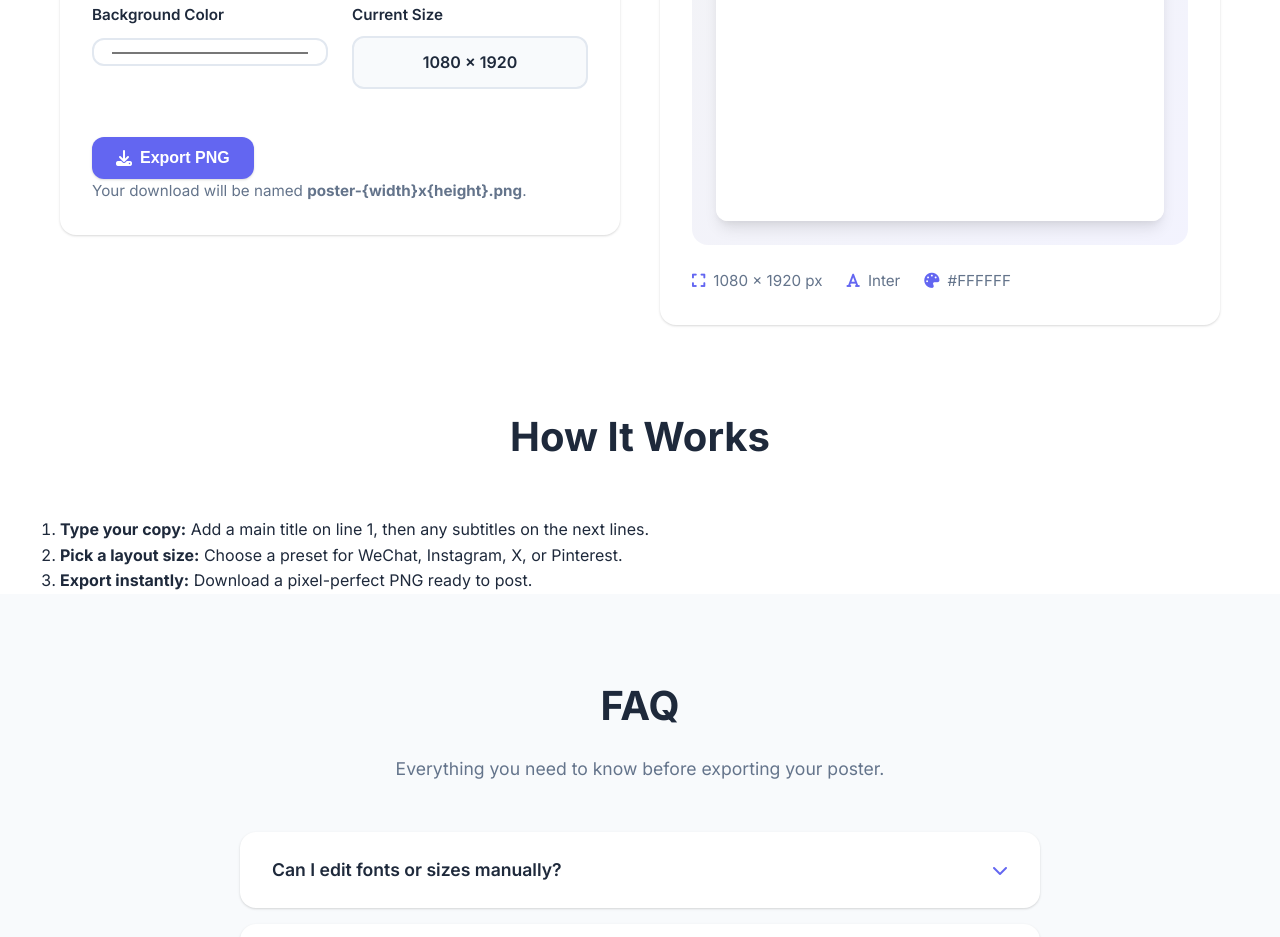
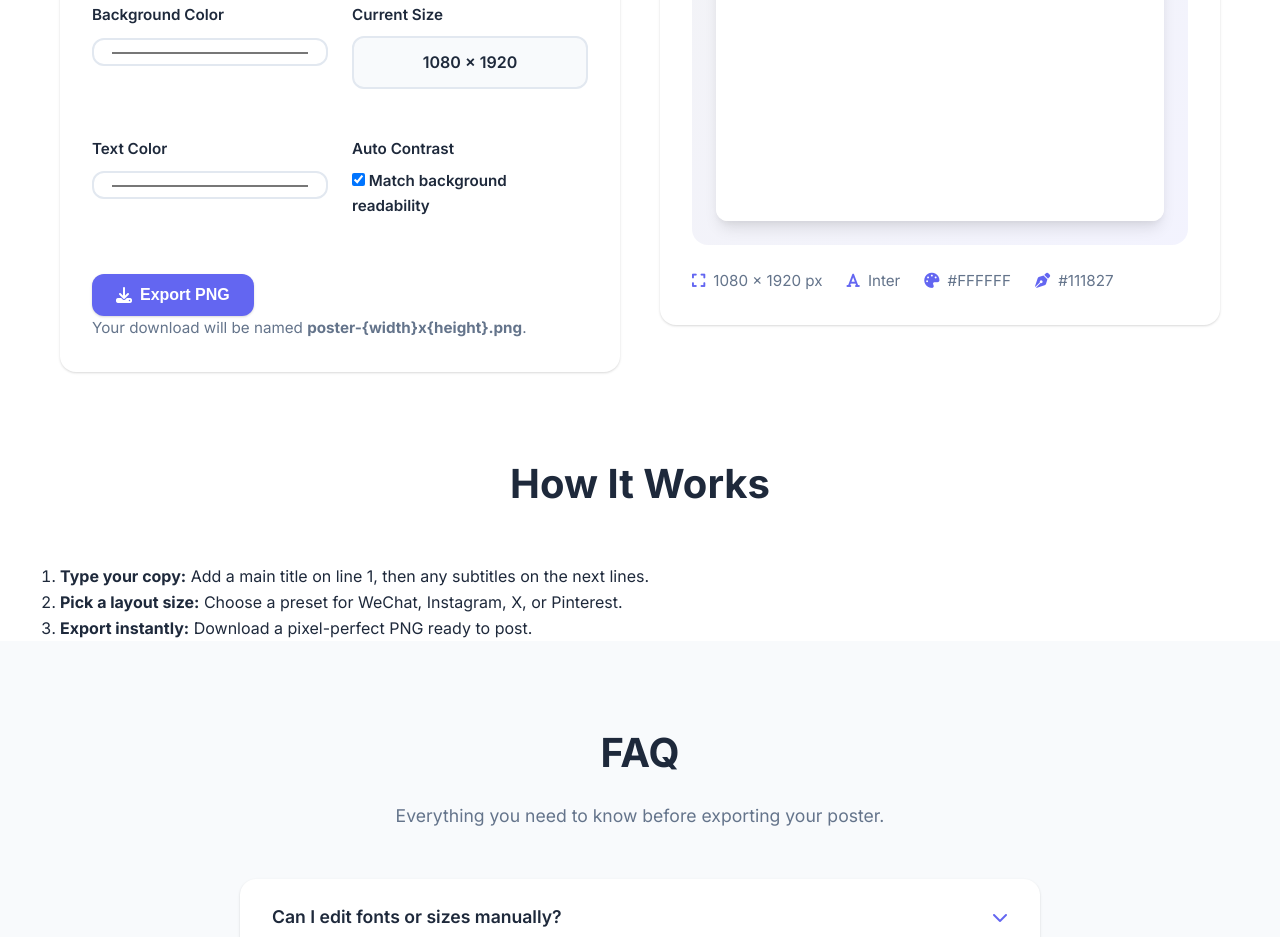
Before and after one commit to youxunzhang/topicture.online, a plain HTML site: page poster-generator.html in a window 1280 px wide. Shown: the part 990-1927 px from the top of the page. Drawn offline with Linux system fonts and the light colour scheme.

Commit message:
Enhance poster generator text color controls

```diff
--- a/poster-generator.html
+++ b/poster-generator.html
@@ -137,6 +137,19 @@
                             <div class="poster-size-pill" id="posterSizeLabel">1080 × 1920</div>
                         </div>
                     </div>
+                    <div class="poster-form-row">
+                        <div class="form-group">
+                            <label for="posterTextColor">Text Color</label>
+                            <input type="color" id="posterTextColor" value="#111827">
+                        </div>
+                        <div class="form-group">
+                            <label>Auto Contrast</label>
+                            <label class="checkbox-label" for="posterAutoColor">
+                                <input type="checkbox" id="posterAutoColor" checked>
+                                <span>Match background readability</span>
+                            </label>
+                        </div>
+                    </div>
                     <div class="form-actions">
                         <button class="btn btn-primary" id="posterExportBtn" type="button">
                             <i class="fas fa-download"></i>
@@ -153,6 +166,7 @@
                         <li><i class="fas fa-expand"></i><span id="posterMetaSize">1080 × 1920 px</span></li>
                         <li><i class="fas fa-font"></i><span id="posterMetaFont">Inter</span></li>
                         <li><i class="fas fa-palette"></i><span id="posterMetaBg">#FFFFFF</span></li>
+                        <li><i class="fas fa-pen-nib"></i><span id="posterMetaText">#111827</span></li>
                     </ul>
                 </div>
             </div>
--- a/poster.js
+++ b/poster.js
@@ -10,10 +10,13 @@ document.addEventListener('DOMContentLoaded', () => {
     const sizeSelect = document.getElementById('posterSize');
     const fontSelect = document.getElementById('posterFont');
     const backgroundInput = document.getElementById('posterBackground');
+    const textColorInput = document.getElementById('posterTextColor');
+    const autoColorToggle = document.getElementById('posterAutoColor');
     const sizeLabel = document.getElementById('posterSizeLabel');
     const metaSize = document.getElementById('posterMetaSize');
     const metaFont = document.getElementById('posterMetaFont');
     const metaBg = document.getElementById('posterMetaBg');
+    const metaText = document.getElementById('posterMetaText');
     const exportBtn = document.getElementById('posterExportBtn');
     const canvas = document.getElementById('posterCanvas');
 
@@ -23,12 +26,13 @@ document.addEventListener('DOMContentLoaded', () => {
 
     const ctx = canvas.getContext('2d');
 
-    const updateMeta = (preset) => {
+    const updateMeta = (preset, textColor) => {
         const sizeText = `${preset.width} × ${preset.height}`;
         sizeLabel.textContent = sizeText;
         metaSize.textContent = `${sizeText} px`;
         metaFont.textContent = fontSelect.options[fontSelect.selectedIndex].textContent;
         metaBg.textContent = backgroundInput.value.toUpperCase();
+        metaText.textContent = textColor.toUpperCase();
     };
 
     const getLines = () => {
@@ -95,7 +99,14 @@ document.addEventListener('DOMContentLoaded', () => {
         titleSize = Math.round(titleSize * scale);
         subtitleSize = Math.round(subtitleSize * scale);
 
-        const textColor = getTextColor(backgroundInput.value);
+        const autoTextColor = getTextColor(backgroundInput.value);
+        const textColor = autoColorToggle && autoColorToggle.checked ? autoTextColor : textColorInput.value;
+        if (autoColorToggle && autoColorToggle.checked) {
+            textColorInput.value = autoTextColor;
+            textColorInput.disabled = true;
+        } else if (textColorInput) {
+            textColorInput.disabled = false;
+        }
         ctx.fillStyle = textColor;
         ctx.textAlign = 'center';
         ctx.textBaseline = 'top';
@@ -115,7 +126,7 @@ document.addEventListener('DOMContentLoaded', () => {
             currentY += subtitleSize * 1.2 + lineGap;
         });
 
-        updateMeta(preset);
+        updateMeta(preset, textColor);
     };
 
     const handleChange = () => {
@@ -152,6 +163,12 @@ document.addEventListener('DOMContentLoaded', () => {
     sizeSelect.addEventListener('change', handleChange);
     fontSelect.addEventListener('change', handleChange);
     backgroundInput.addEventListener('input', handleChange);
+    if (textColorInput) {
+        textColorInput.addEventListener('input', handleChange);
+    }
+    if (autoColorToggle) {
+        autoColorToggle.addEventListener('change', handleChange);
+    }
     exportBtn.addEventListener('click', handleExport);
 
     document.fonts.ready.then(renderPoster);
```
